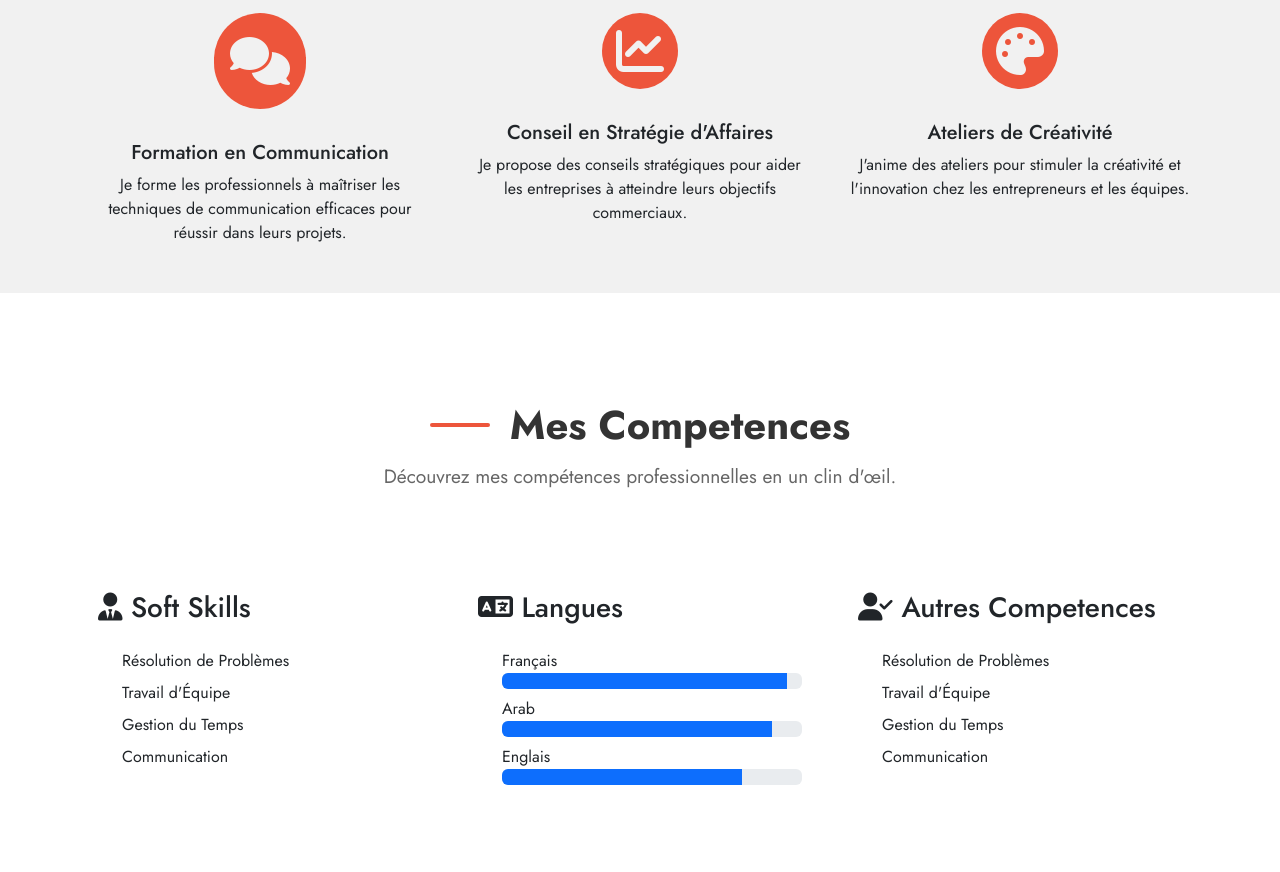
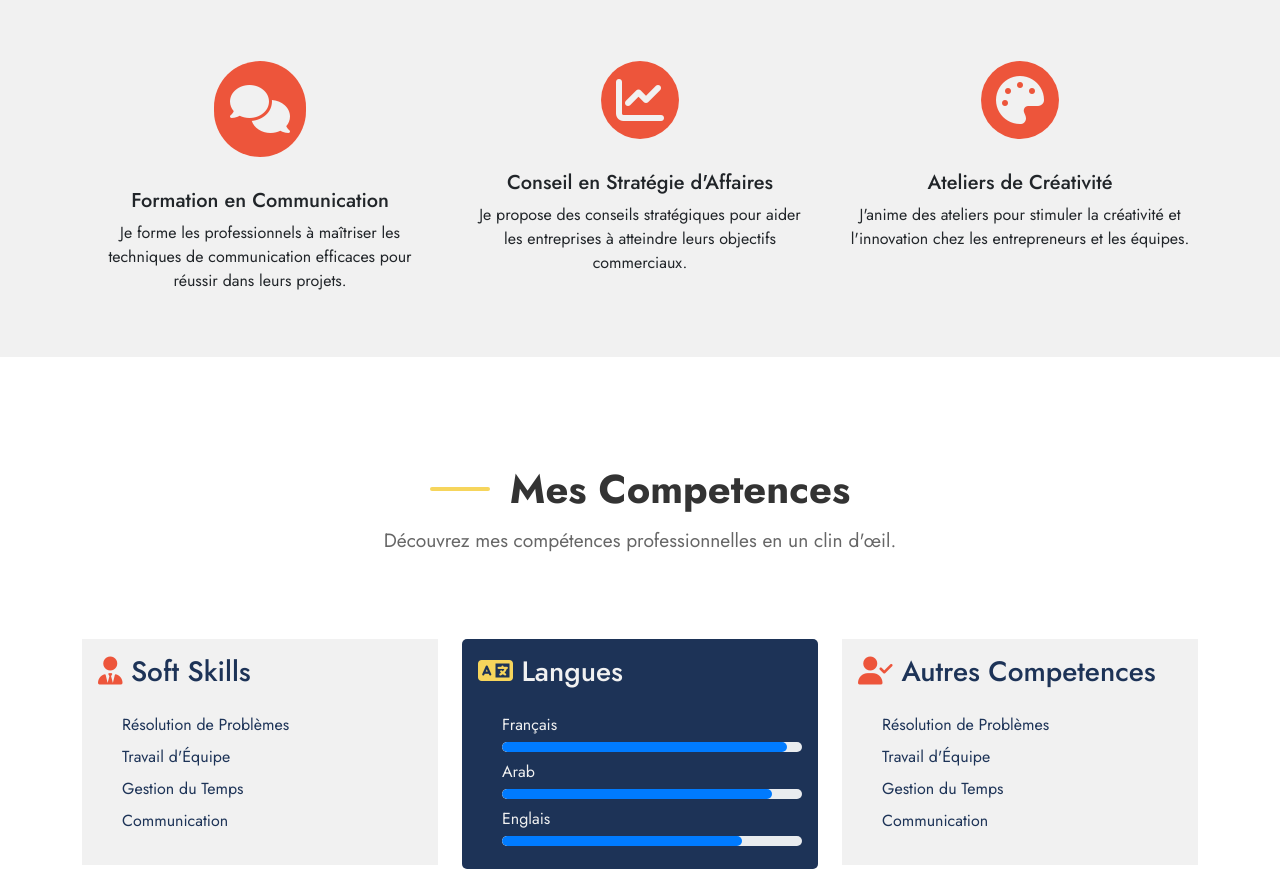
Before and after one commit to Mouhamed-Talibi/Pie_Portfolio, a plain HTML site: page index.html in a window 1280 px wide. Shown: the part 2230-3102 px from the top of the page. Drawn offline with nearby package versions, Linux system fonts and the light colour scheme; a web font is replaced by a local one.

Commit message:
styling skills

```diff
--- a/style/style.css
+++ b/style/style.css
@@ -169,6 +169,7 @@ body {
 .hero-section {
     background: url("../imgs/woman-2.jpg") no-repeat center;
     background-size: cover;
+    height: 100vh;
     width: 100%;
 }
 
@@ -180,6 +181,7 @@ body {
     right: 0;
     bottom: 0;
     left: 0;
+    z-index: 0;
 }
 
 .hero-section .container {
@@ -239,22 +241,113 @@ body {
     background-color: var(--section-color);
 }
 
+.service {
+    position: relative;
+    padding: 1rem;
+    border-radius: 10px;
+    transition: all 0.5s ease;
+    overflow: hidden;
+}
+
 .service i {
     background-color: var(--red-color);
-    padding: 14px;
+    padding: 15px;
     color: var(--section-color);
+    border-radius: 50%;
+    transition: all 0.5s ease;
+}
+
+.service::before {
+    content: "";
+    position: absolute;
+    top: 0;
+    left: -100%;
+    width: 100%;
+    height: 100%;
+    background-color: var(--red-color);
+    transition: all 0.5s ease;
+    z-index: -1;
+    border-radius: 10px;
+}
+
+.service:hover::before {
+    left: 0;
 }
 
 .service:hover {
-    background-color: var(--red-color);
     color: var(--section-color);
-    transition: .5s;
-    padding: .5rem 1rem;
-    border-radius: 10px;
+    transform: translateY(-5px);
 }
 
 .service:hover i {
     background-color: var(--section-color);
     color: var(--red-color);
+    transform: scale(1.003);
 }
 /* end services */
+
+/* start skills */
+.skills .main-heading h2::before {
+    content: "";
+    position: absolute;
+    width: 60px;
+    height: 4px;
+    background-color: var(--yellow-color);
+    left: 0;
+    top: 50%;
+    transform: translateY(-50%);
+    border-radius: 2px;
+}
+
+@media screen and (max-width: 768px) {
+    .skills .main-heading h2 {
+        font-size: 2rem;
+    }
+
+    .skills .main-heading p {
+        font-size: 1rem;
+    }
+}
+
+.skill {
+    background-color: var(--section-color);
+    color: var(--dark-color);
+}
+
+.skill:hover,
+.skill.styled {
+    background-color: var(--dark-color);
+    color: var(--section-color);
+    border-radius: 5px;
+    height: 230px;
+    transition: 0.6s ease;
+}
+
+.skill:hover i {
+    color: var(--yellow-color);
+}
+
+.skill.styled h3 i {
+    color: var(--yellow-color);
+}
+
+.skill i {
+    color: var(--red-color);
+}
+
+.progress {
+    height: 10px;
+    background-color: #e9ecef;
+    border-radius: 5px;
+    overflow: hidden;
+    margin-top: 5px;
+}
+
+.progress-bar {
+    height: 100%;
+    width: 0;
+    background-color: #007bff;
+    border-radius: 5px;
+    transition: width 1.5s ease-in-out;
+}
+/* end skills */
```
